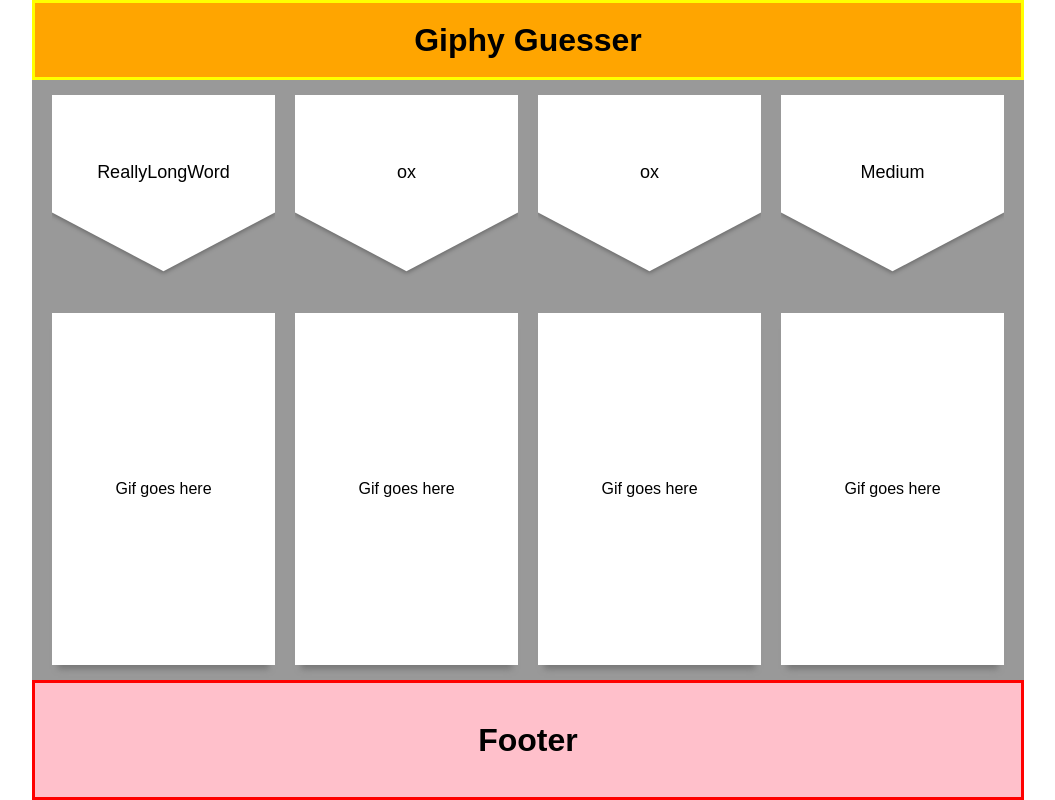
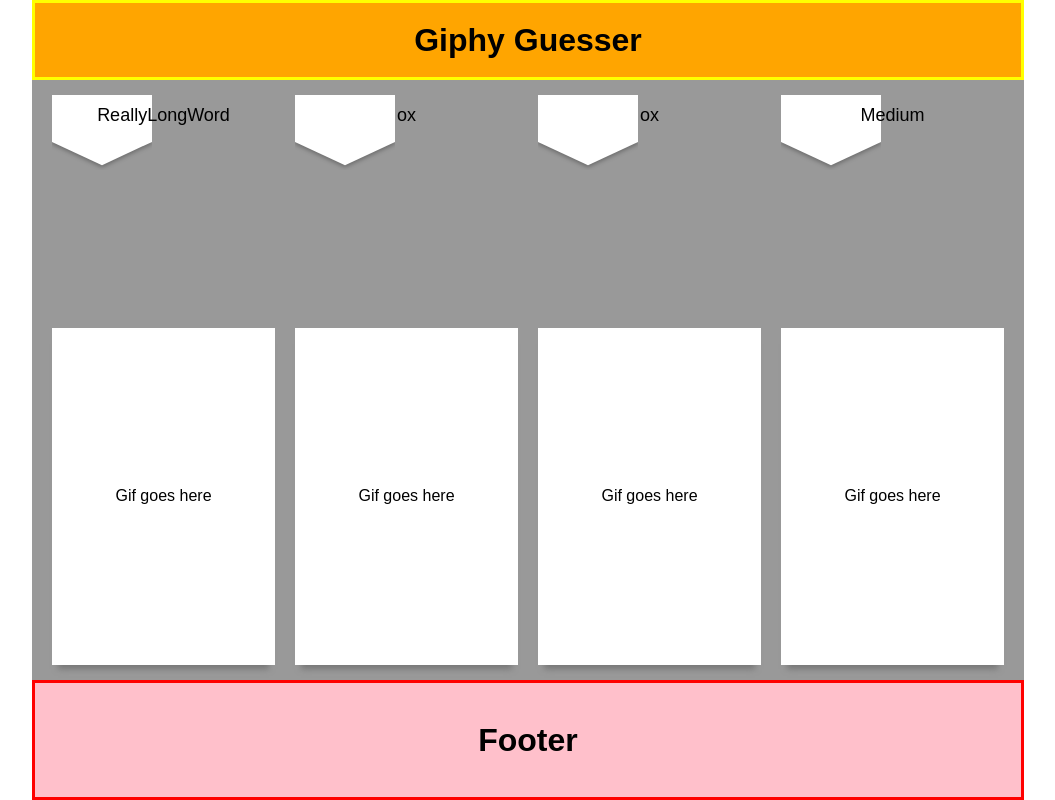
Before and after one commit to Casey1449/Giphy-Guesser, a React (Create React App) app: page / in a window 1280 px wide. Shown: the whole page, without its empty margins (112-1167 px from the left). Built offline with nearby package versions, Linux system fonts and the light colour scheme.

Commit message:
shrink svgs

```diff
--- a/src/styles/ListItems.css
+++ b/src/styles/ListItems.css
@@ -21,9 +21,10 @@
   justify-content: center;
   width: 100%;
   height: 75px;
+  background-color: white;
   background: url(../images/pointer.svg);
   background-repeat: no-repeat;
-  background-size: 100% 100%;
+  background-size: contain;
   background-position: center;
 }
 
@@ -49,9 +50,8 @@
   .word-arrow {
     box-sizing: border-box;
     background: url(../images/pointer2.svg);
-    background-size: 100% 100%;
     background-repeat: no-repeat;
-    height: auto;
+    background-size: contain;
     align-self: stretch;
   }
 
```
Also changed, not shown: src/images/pointer.svg, src/images/pointer2.svg.
